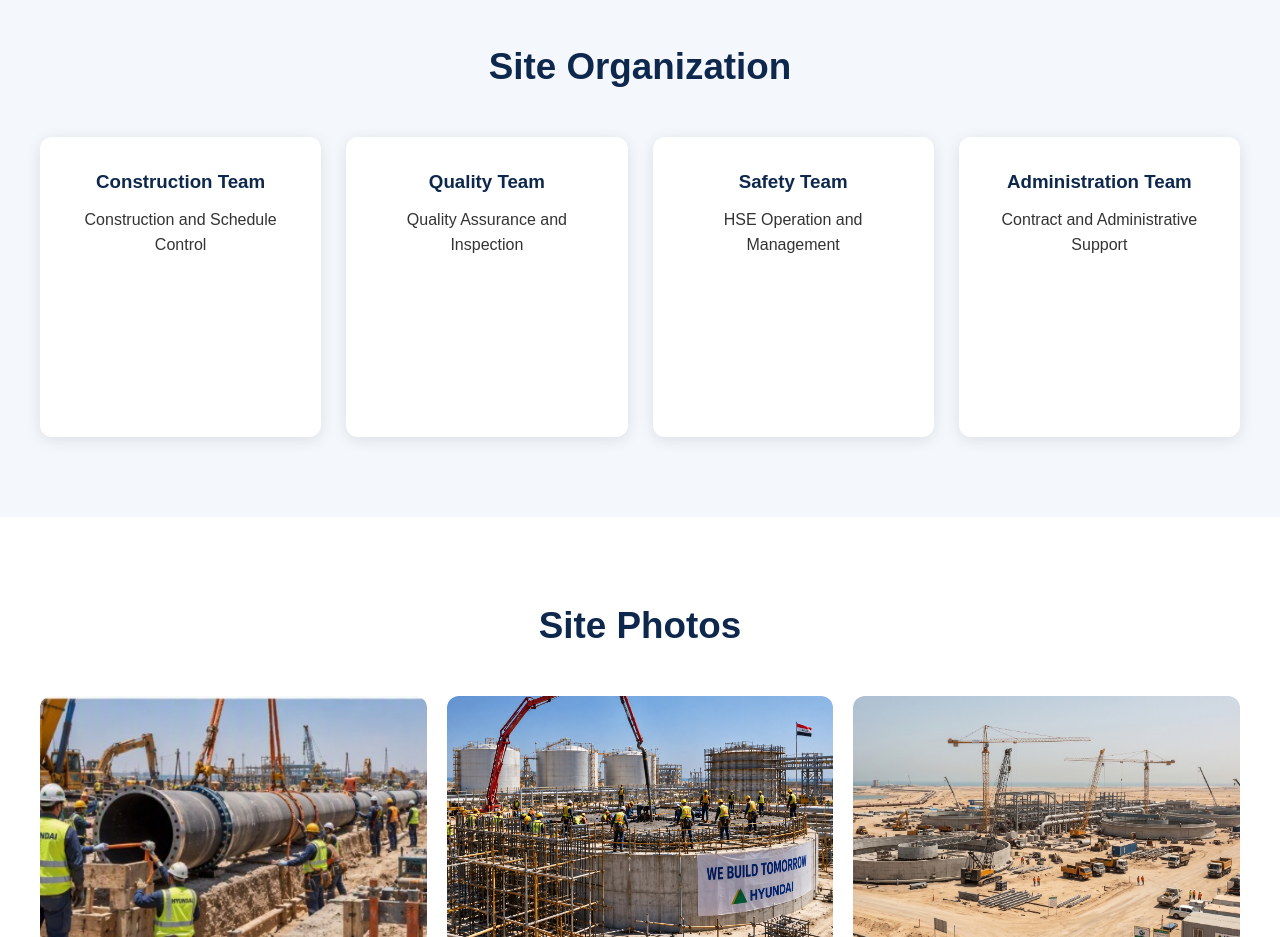
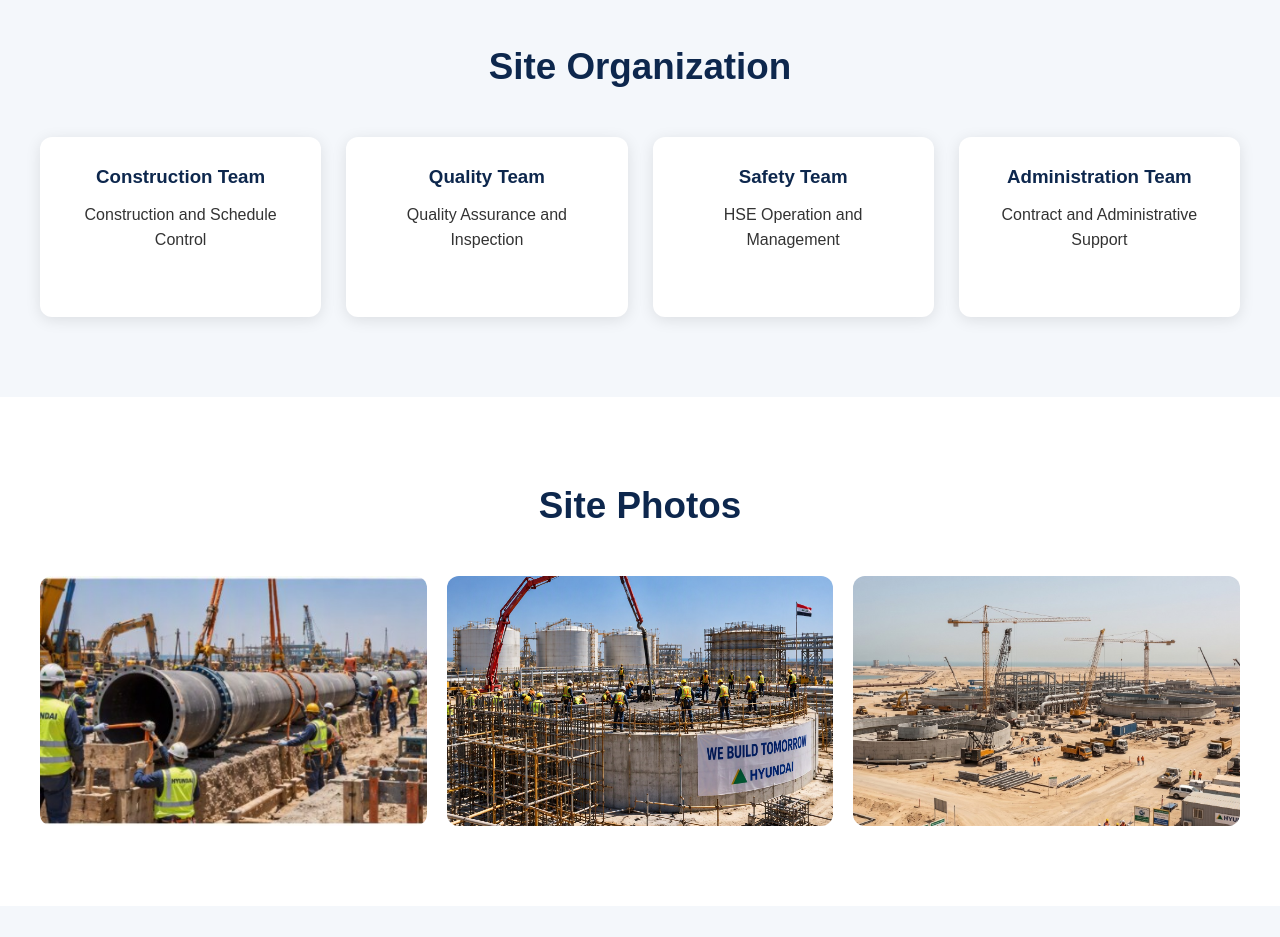
Before and after one commit to CommonSeawater/Iraq-Common-Seawater-Supply-Project, a plain HTML site: page index.html in a window 1280 px wide. Shown: the part 1560-2497 px from the top of the page. Drawn offline with Linux system fonts and the light colour scheme.

Commit message:
Update index.html

```diff
--- a/index.html
+++ b/index.html
@@ -216,6 +216,11 @@ footer{
     grid-template-columns:1fr;
 }
 
+}
+
+#organization .card{
+    min-height:180px;
+    padding:25px;
 }
 
 </style>
```
